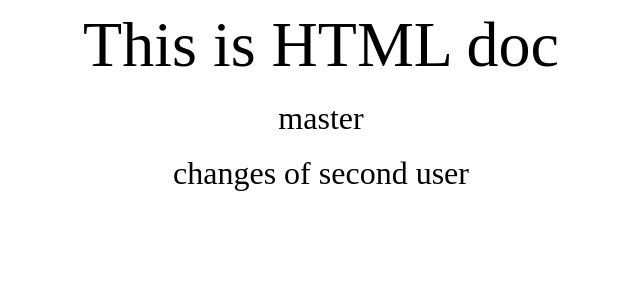
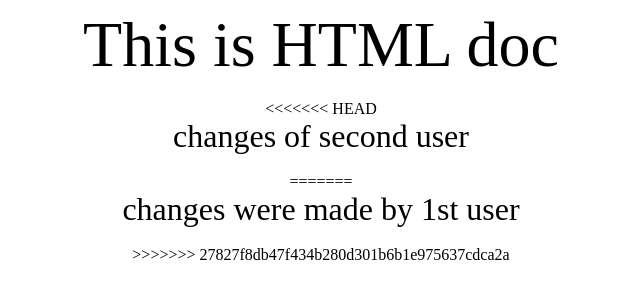
Before and after one commit to AndrewChikrii/myRepository, a plain HTML site: page index.html in a window 1280 px wide. Shown: the whole page, without its empty margins (319-959 px from the left). Drawn offline with Linux system fonts and the light colour scheme.

Commit message:
sideBranch

```diff
--- a/index.html
+++ b/index.html
@@ -7,10 +7,14 @@
 <body>
     <div align="center">
         <div style="font-size: 48pt">This is HTML doc</div><br>
-        <div style="font-size: 24pt">master</div><br>
+        <!--<div style="font-size: 24pt">master</div><br>-->
 
 
+<<<<<<< HEAD
         <div style="font-size: 24pt">changes of second user</div><br>
+=======
+        <div style="font-size: 24pt">changes were made by 1st user</div><br>
+>>>>>>> 27827f8db47f434b280d301b6b1e975637cdca2a
     </div>
 </body>
 </html>
```
